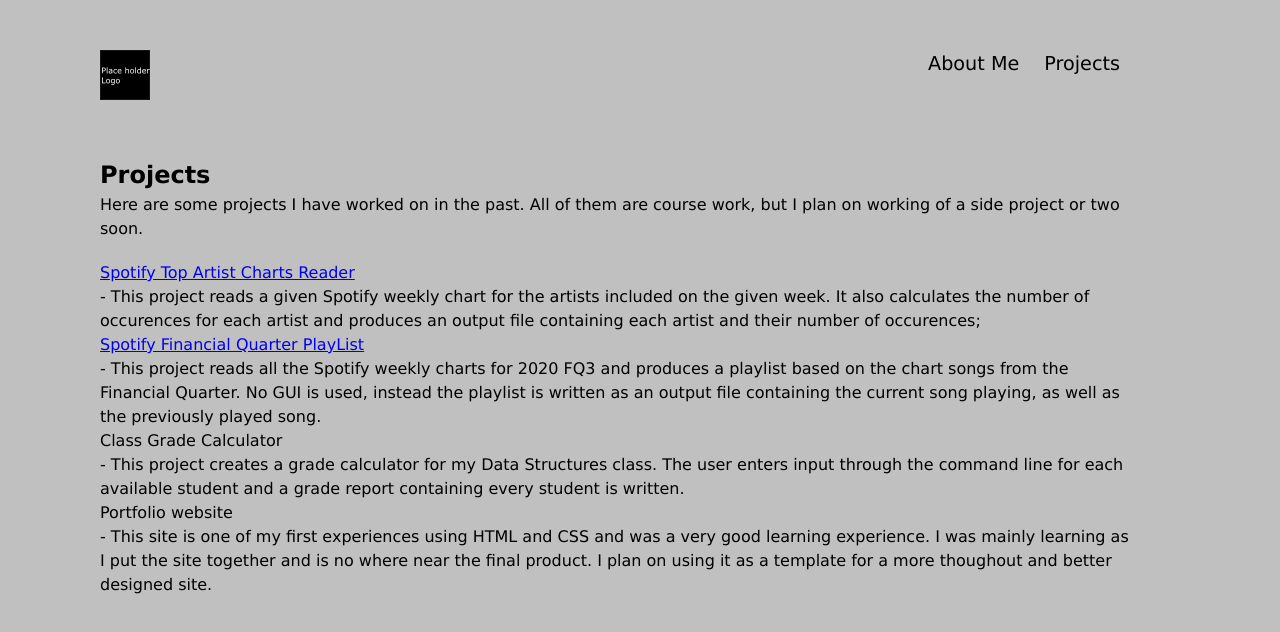
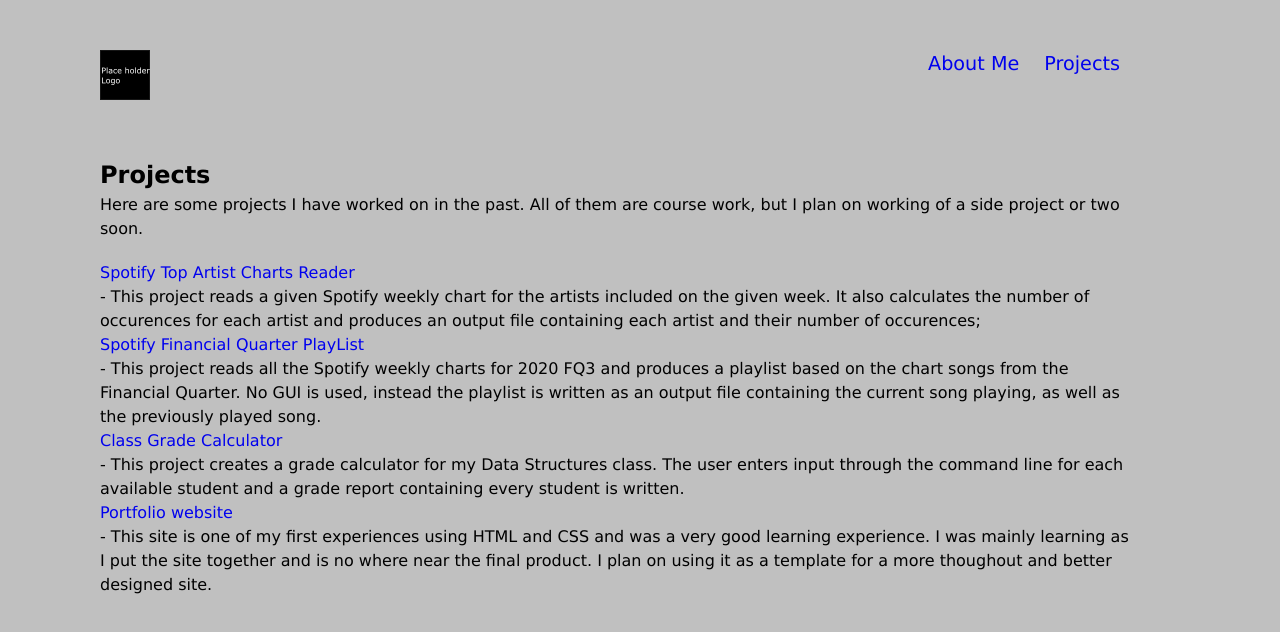
Before and after one commit to bertom1/CISC3130_Lab7, a plain HTML site: page projects.html in a window 1280 px wide. Drawn offline with Linux system fonts and the light colour scheme.

Commit message:
fix project anchors

```diff
--- a/projects.html
+++ b/projects.html
@@ -33,12 +33,12 @@
                     the playlist is written as an output file containing the current song playing, as well as the
                     previously played song.
                 </dd>
-                <dt><a href = "https://github.com/bertom1/CISC3130_Lab6"></a>Class Grade Calculator</a></dt>
+                <dt><a href = "https://github.com/bertom1/CISC3130_Lab6">Class Grade Calculator</a></dt>
                 <dd>- This project creates a grade calculator for my Data Structures class. The user enters input
                     through the command line for each available student and a grade report containing every student is
                     written.
                 </dd>
-                <dt><a href = "https://github.com/bertom1/CISC3130_Lab7"></a>Portfolio website</a></dt>
+                <dt><a href = "https://github.com/bertom1/CISC3130_Lab7">Portfolio website</a></dt>
                 <dd>- This site is one of my first experiences using HTML and CSS and was a very good learning experience. I
                     was mainly learning as I put the site together and is no where near the final product. I plan on using it
                     as a template for a more thoughout and better designed site.
--- a/style.css
+++ b/style.css
@@ -16,17 +16,15 @@ header {
     display: flex;
     justify-content: space-between;
 }
+a {
+    text-decoration: none;
+}
 
 .navigation li {
     padding: 10px;
     display: inline;
     font-size: larger;
     cursor: pointer;
-}
-.navigation a {
-    text-decoration: none;
-    color: black
-
 }
 .name {
     width: 200px;
@@ -67,15 +65,9 @@ header {
     margin-top: 20px;
     list-style: none;
 }
-.socials a {
-    text-decoration: none;
-    color: black;
-    cursor: pointer;
-}
 .projects {
     margin-top: 50px;
 }
 .list {
     margin-top: 20px;
-
 }
```
